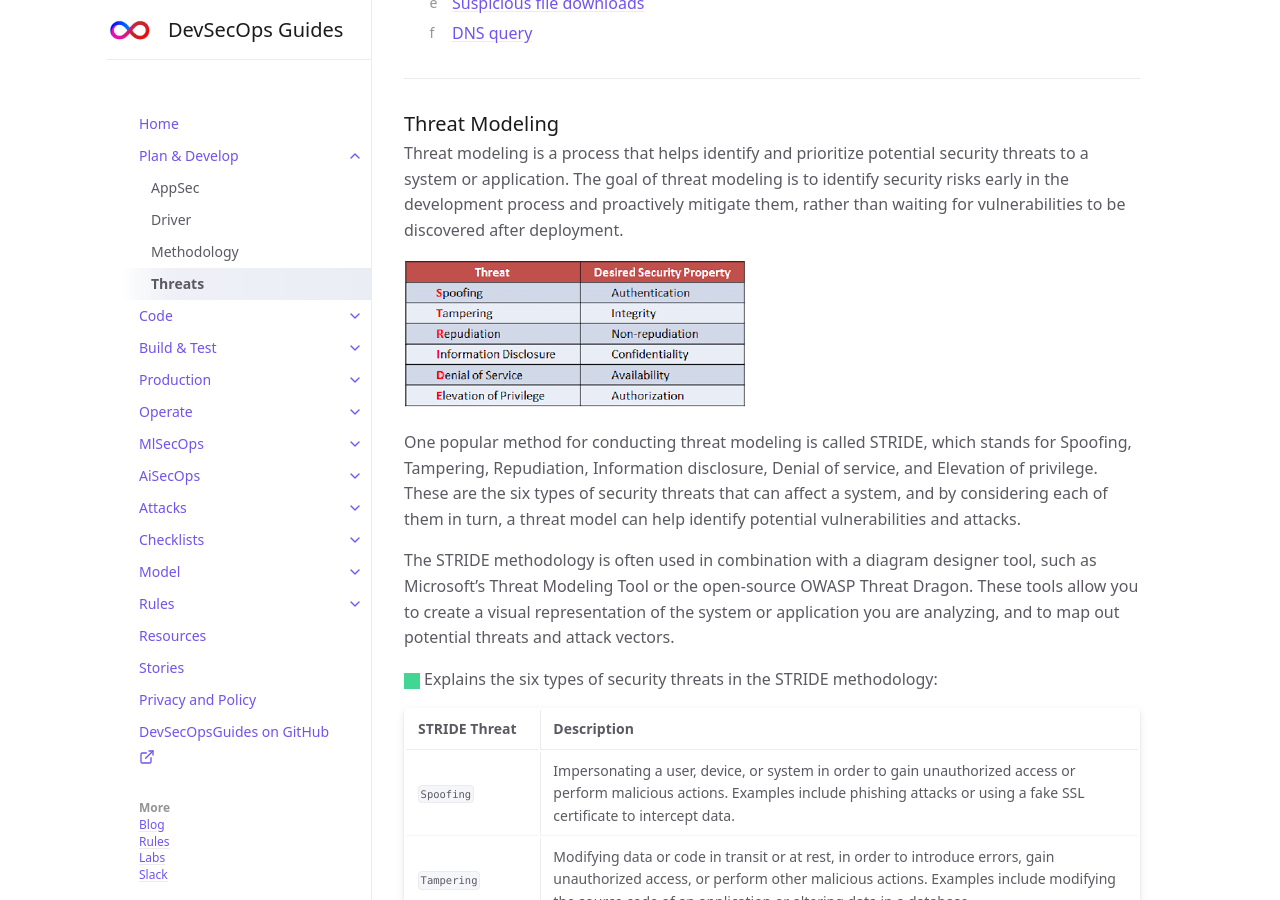
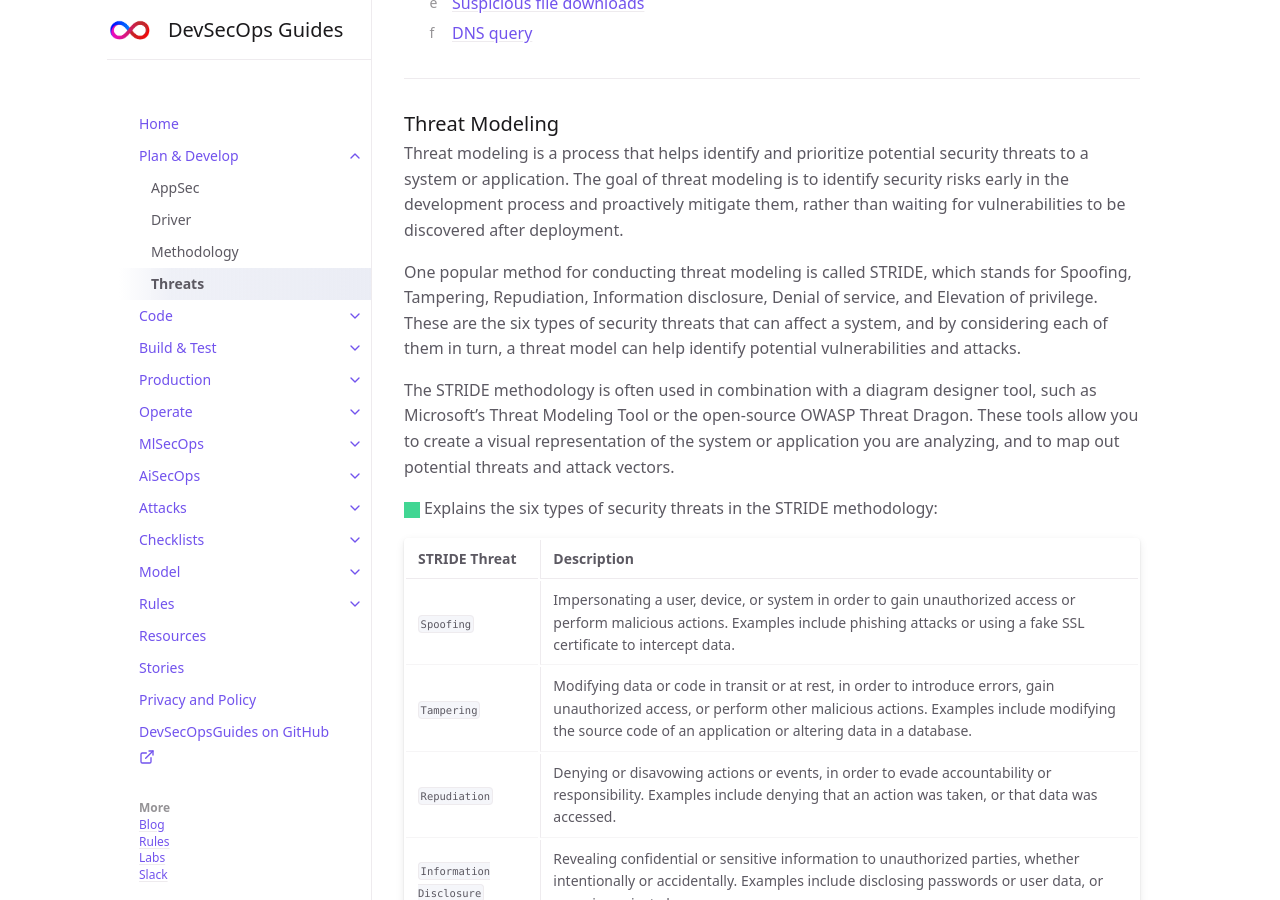
Before and after one commit to devsecopsguides/devsecopsguides.github.io, a Jekyll site: the page built from docs/plan-develop/threats.md, in a window 1280 px wide and 900 px high, scrolled down 2393 px. Built offline with Jekyll 4.4.1, drawn with Linux system fonts in a browser that asks for light colours.

Commit message:
Update threats.md

```diff
--- a/docs/plan-develop/threats.md
+++ b/docs/plan-develop/threats.md
@@ -25,9 +25,6 @@ parent: Plan & Develop
 
 
 Threat modeling is a process that helps identify and prioritize potential security threats to a system or application. The goal of threat modeling is to identify security risks early in the development process and proactively mitigate them, rather than waiting for vulnerabilities to be discovered after deployment.
-
-![stride](../../../assets/images/stride.png)
-
 
 One popular method for conducting threat modeling is called STRIDE, which stands for Spoofing, Tampering, Repudiation, Information disclosure, Denial of service, and Elevation of privilege. These are the six types of security threats that can affect a system, and by considering each of them in turn, a threat model can help identify potential vulnerabilities and attacks.
 
```
